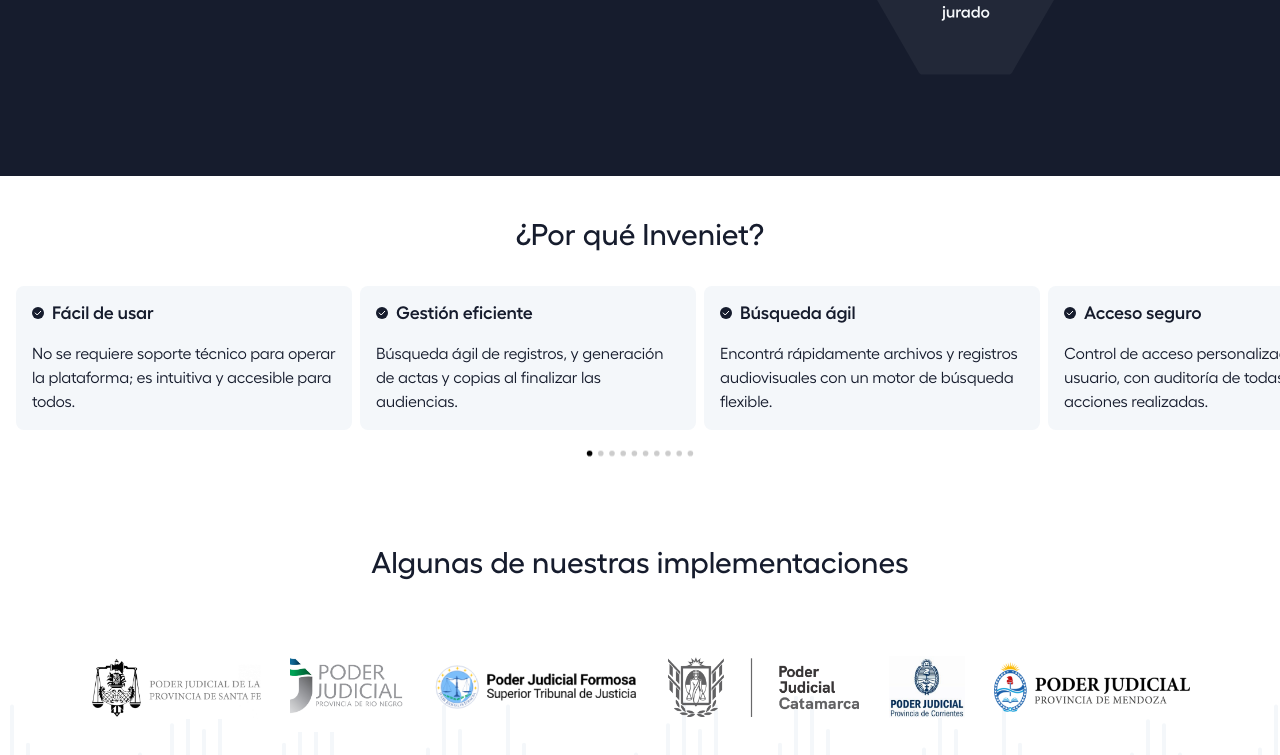
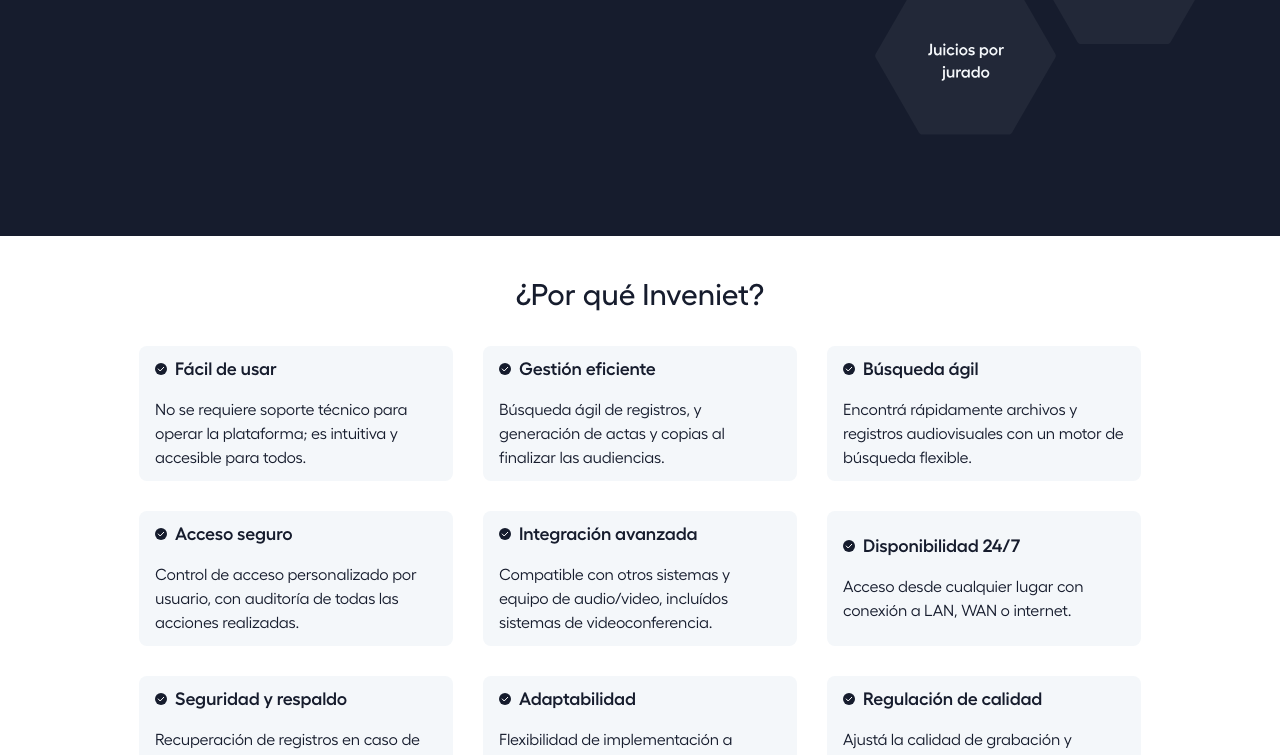
Before and after one commit to pascualmanuel/inveniet, a React (Create React App) app: page / in a window 1280 px wide. Shown: the part 2035-2790 px from the top of the page. Built offline with nearby package versions, Linux system fonts and the light colour scheme.

Commit message:
Por qué Inveniet - Done

```diff
--- a/src/Components/Carousel.jsx
+++ b/src/Components/Carousel.jsx
@@ -1,11 +1,11 @@
 import React from "react";
+import { useState, useEffect } from "react";
 import { Swiper, SwiperSlide } from "swiper/react";
 import { Navigation, Pagination, Scrollbar, Autoplay } from "swiper/modules";
 import CheckIcon from "../assets/icons/Check.svg";
 import "swiper/css"; // Core Swiper styles
 import { ReactSVG } from "react-svg";
 import "swiper/css/pagination";
-
 const data = [
   {
     title: "Fácil de usar",
@@ -58,7 +58,21 @@
 ];
 
 function Carousel() {
+  const [isDesktop, setIsDesktop] = useState(window.innerWidth >= 768);
+
+  // Function to update the state based on window width
+  const updateMedia = () => {
+    setIsDesktop(window.innerWidth >= 768);
+  };
+
+  useEffect(() => {
+    window.addEventListener("resize", updateMedia);
+    return () => window.removeEventListener("resize", updateMedia);
+  }, []);
+
   return (
+    <>
+      {!isDesktop && (
         <Swiper
           modules={[Navigation, Pagination, Scrollbar, Autoplay]}
           spaceBetween={8} // Margin between boxes
@@ -71,13 +85,30 @@
           {data.map((item, index) => (
             <SwiperSlide key={index} className="carousel-box ">
               <div className="flex flex-row items-center mb-[16px] ">
-            <ReactSVG src={CheckIcon} />{" "}
+                <ReactSVG src={CheckIcon} />
                 <h3 className="myCTA  ml-2">{item.title}</h3>
               </div>
               <p className="myP">{item.text}</p>
             </SwiperSlide>
           ))}
         </Swiper>
+      )}
+      {isDesktop && (
+        <>
+          <div className="flex flex-row flex-wrap justify-center gap-[30px] center max-w-[1400px]">
+            {data.map((item, index) => (
+              <div key={index} className="carousel-box flex">
+                <div className="flex flex-row items-center mb-[16px] ">
+                  <ReactSVG src={CheckIcon} />
+                  <h3 className="myCTA  ml-2">{item.title}</h3>
+                </div>
+                <p className="myP">{item.text}</p>
+              </div>
+            ))}
+          </div>
+        </>
+      )}
+    </>
   );
 }
 
--- a/src/Components/Footer.jsx
+++ b/src/Components/Footer.jsx
@@ -5,7 +5,7 @@
   return (
     <>
       <div className="bg-iGrey  w-[100vw] ">
-        <div className="center max-w-[570px] ">
+        <div className="center max-w-[570px] lg:max-w-[1360px]">
           <div className="pt-10 pb-7 mb-7 border-b border-iGrey3 ">
             <ReactSVG className="mb-6" src={Logo} />
             <p className="mb-8">
--- a/src/Components/Solutions.jsx
+++ b/src/Components/Solutions.jsx
@@ -4,6 +4,7 @@
 import Icon3 from "../assets/icons/icon-3.svg";
 import Icon4 from "../assets/icons/icon-4.svg";
 import { ReactSVG } from "react-svg";
+
 const Solutions = () => {
   const data = [
     {
@@ -38,7 +39,7 @@
             </p>
           </div>
           <div>
-            <div className="box-grid pb-[40px]">
+            <div className="box-grid pb-[40px] lg:pb-[100px]">
               {data.map((item, index) => (
                 <div className="box" key={index}>
                   <ReactSVG className="icon" src={item?.icon} />
--- a/src/Components/WhyUs.jsx
+++ b/src/Components/WhyUs.jsx
@@ -36,12 +36,12 @@
           <h2 className="myH2">¿Por qué Inveniet?</h2>
         </div>
         <Carousel />
-        <div className="flex justify-center pt-[80px] pb-[60px]">
+        <div className="flex justify-center pt-[80px] pb-[60px] lg:pt-[170px]">
           <h2 className="myH2 text-center">
             Algunas de nuestras implementaciones
           </h2>
         </div>
-        <div className="flex justify-center">
+        <div className="flex justify-center lg:mb-[70px]">
           <div className="logo-section">
             {logos.map((logo, index) => (
               <img
--- a/src/index.css
+++ b/src/index.css
@@ -52,11 +52,7 @@
   padding: 16px;
   box-sizing: border-box;
   transition: margin 0.3s ease;
-}
-
-.carousel-box {
   margin: 0 0 8px 0;
-  font-size: 18px;
 }
 
 .swiper-pagination {
@@ -174,3 +170,11 @@
     background-repeat: repeat-x;
   }
 }
+
+@media (min-width: 768px) {
+  .carousel-box {
+    width: 314px !important;
+    height: 135px !important;
+    margin: 0;
+  }
+}
```
Lines whose indentation alone changed are shown as unchanged.
